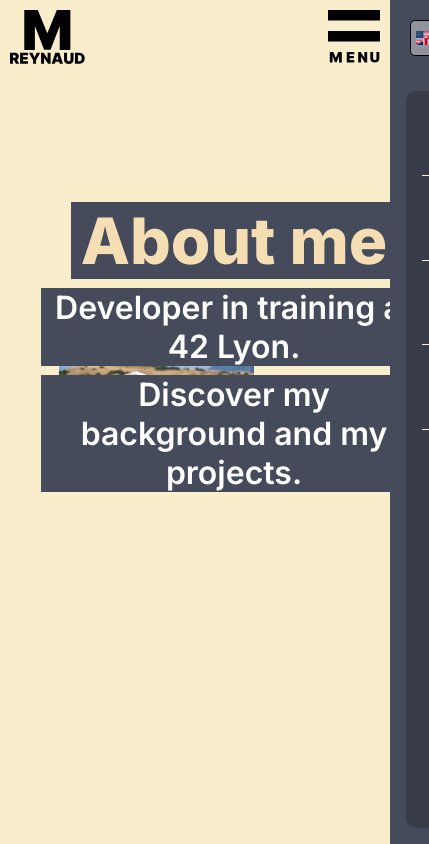
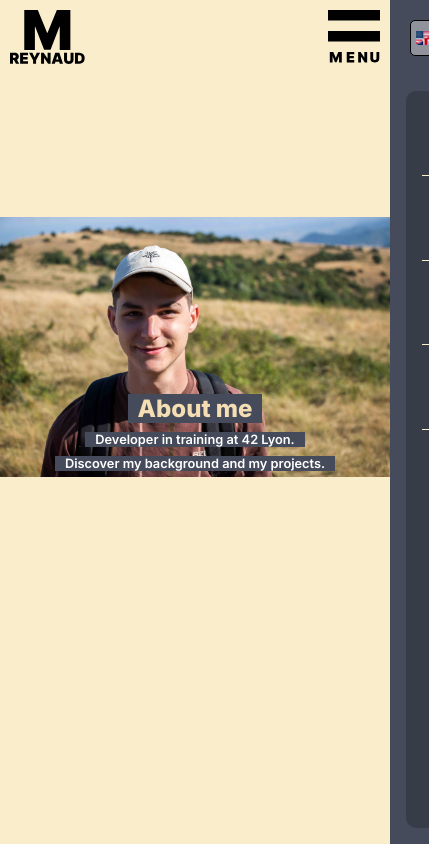
Before and after one commit to mreynaud42/my_showcase_website, a React (Vite) app in the folder showcase_website/: page /about in a window 390 px wide. Shown: the top 844 px of the page, 429 px wide, since content can reach past the window. Built offline with nearby package versions, Linux system fonts and the light colour scheme.

Commit message:
responsive page about

```diff
--- a/showcase_website/src/styles/global.css
+++ b/showcase_website/src/styles/global.css
@@ -48,7 +48,7 @@ h1.namepage {
 
 main section {
     border-radius: 0 50px;
-    padding: max(2%, 10px);
+    padding: max(2%, 30px) max(2%, 10px);
 
     background-color: var(--light-primary-color);
 
--- a/showcase_website/src/styles/pages/about.css
+++ b/showcase_website/src/styles/pages/about.css
@@ -71,3 +71,87 @@
 .about section.text a:hover {
     text-decoration: underline;
 }
+
+@media (max-width: 1400px) {
+    .about div.head > div.text {
+        transform: translate(10vw, 0);
+    }
+}
+
+@media (max-width: 1000px) {
+    .about div.head > div.text {
+        transform: translate(10vw, 40px);
+    }
+}
+
+@media (max-width: 800px) {
+    .about div.head > div.img {
+        transform: translate(0, -100px);
+    }
+
+    .about div.head > div.text {
+        transform: translate(0, 10px);
+    }
+
+    .about div.head > div.text h1 {
+        font-size: 2.5rem;
+    }
+
+    .about div.head > div.text p {
+        font-size: 1.5rem;
+    }
+
+    .about section {
+        width: 100%;
+        border-radius: 0;
+    }
+
+    .card-picture-about div.picture-cards div.card {
+        transform: translate(var(--tx), 0) rotate(0);
+    }
+}
+
+@media (max-width: 550px) {
+    .about div.head > div.img {
+        transform: translate(0, -75px);
+    }
+
+    .about div.head > div.text h1 {
+        font-size: 2rem;
+    }
+
+    .about div.head > div.text p {
+        font-size: 1rem;
+    }
+
+    .about div.head > div.img {
+        width: 80vw;
+        height: 70vh;
+    }
+}
+
+@media (max-width: 500px) {
+    .card-picture-about {
+        display: none;
+    }
+}
+
+@media (max-width: 400px) {
+
+    .about div.head {
+        padding: 5% 0;
+    }
+
+    .about div.head > div.text h1 {
+        font-size: 1.5rem;
+    }
+
+    .about div.head > div.text p {
+        font-size: 0.8rem;
+    }
+
+    .about div.head > div.img {
+        width: 100vw;
+        height: 70vh;
+    }
+}
```
